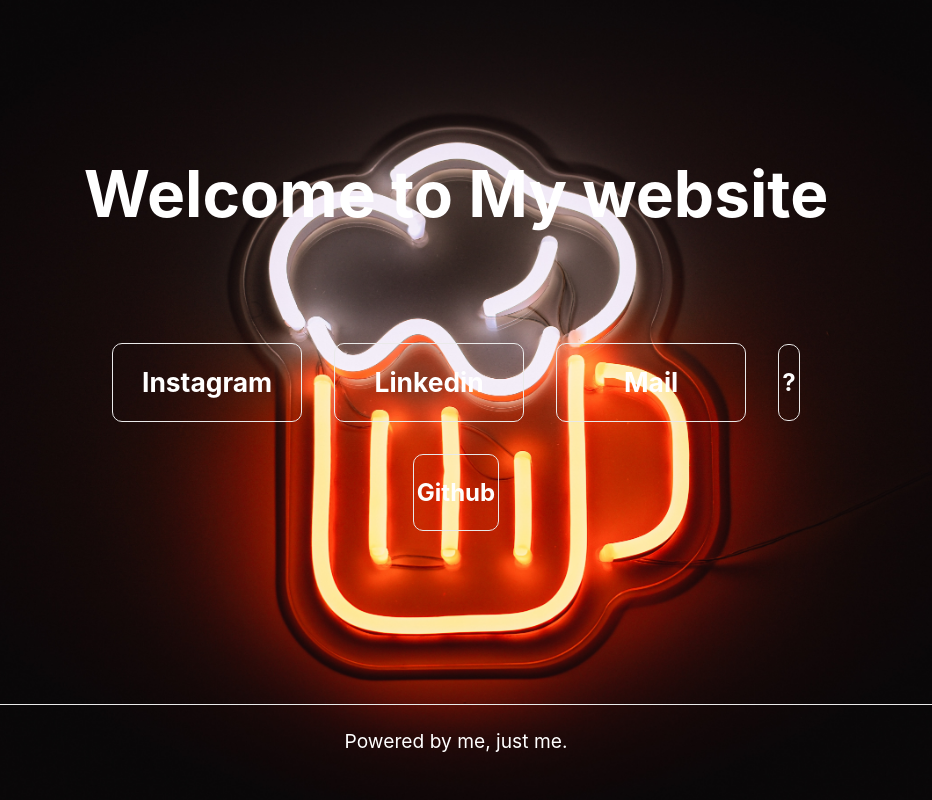
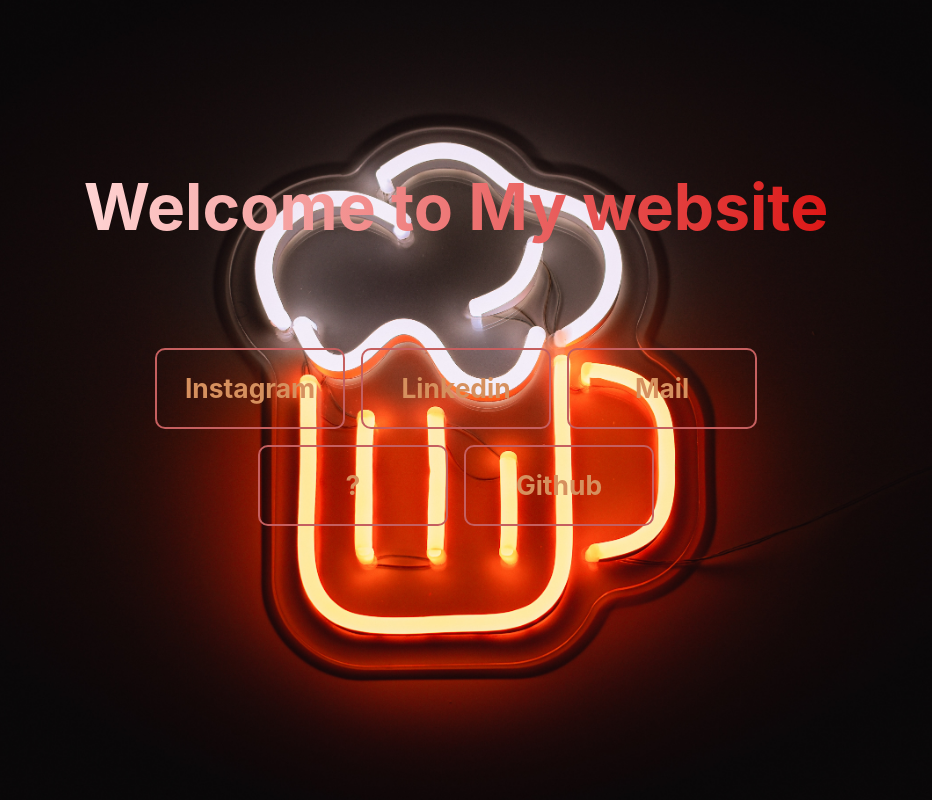
Before and after one commit to vikramsingh117/Intro, a Next.js app: page / in a window 1280 px wide. Shown: the whole page, without its empty margins (184-1116 px from the left). Built offline with nearby package versions, Linux system fonts and the light colour scheme.

Commit message:
final final

```diff
--- a/pages/index.js
+++ b/pages/index.js
@@ -6,10 +6,18 @@ import Link from "next/link";
 export default function Home() {
   return (
     <>
-    <div style={{  backgroundImage: `url("111.jpg")`,height: '100vh',
-          backgroundRepeat: 'no-repeat',
-          backgroundSize: 'cover'}
-}>
+      <div
+        style={{
+          backgroundImage: `url("111.jpg")`,
+          backgroundRepeat: "no-repeat",
+          backgroundSize: "cover",
+          backgroundAttachment: 'scroll',
+          backgroundPosition: "center",
+          // height: 'auto',
+          minHeight: '100vh',
+
+        }}
+      >
         <div className={styles.container}>
           <Head>
             <title>Hello</title>
@@ -40,20 +48,20 @@ export default function Home() {
                 <h2>Mail</h2>
               </a>
 
-          <a href="http://matias.ma/nsfw/" className={styles.card2}>
+              <a href="http://matias.ma/nsfw/" className={styles.card}>
                 <h2>?</h2>
               </a>
 
-          <a href="https://github.com/vikramsingh117" className={styles.card2}>
+              <a
+                href="https://github.com/vikramsingh117"
+                className={styles.card}
+              >
                 <h2>Github</h2>
               </a>
             </div>
           </main>
         </div>
-
-      <footer className={styles.footer}>Powered by me, just me.</footer>
       </div>
     </>
-
-  )
+  );
 }
--- a/styles/Home.module.css
+++ b/styles/Home.module.css
@@ -1,6 +1,5 @@
 .container {
-  padding: 0 2rem;
-
+  padding: 0 1rem;
 }
 
 .main {
@@ -11,9 +10,7 @@
   flex-direction: column;
   justify-content: center;
   align-items: center;
-    animation: fadein 4s;
-    backgroundImage: `url("https://upload.wikimedia.org/wikipedia/commons/e/e0/Grass_at_a_lawn_with_morning_dew_02.jpg")`;
-
+  animation: fadein 4s;
 }
 
 .footer {
@@ -25,25 +22,24 @@
   align-items: center;
 }
 
-.footer  {
+.footer {
   display: flex;
   justify-content: center;
   align-items: center;
   font-size: 1.2rem;
   flex-grow: 1;
   transition: font-size 0.5s, color 0.5s;
-
 }
 
-.footer:hover{
+.footer:hover {
   color: #a020f0;
   font-size: 1.6rem;
-  cursor:context-menu;
+  cursor: context-menu;
 
   transition: all 0.5s;
 }
 
-.title  {
+.title {
   text-decoration: none;
 }
 
@@ -53,30 +49,39 @@
 }
 
 .title {
+
+
   margin: 0;
   line-height: 1.15;
   font-size: 4rem;
-  padding-left:6px;
-  padding-right:6px;
-  cursor:context-menu;
+  padding-left: 6px;
+  padding-right: 6px;
+  cursor: context-menu;
   transition: font-size 1s, color 1s;
 
 
+  background: linear-gradient(to right, rgb(255 214 213), rgb(220 22 21));
+  /* -webkit-background-clip: text; */
+  background-clip: text;
+  -webkit-text-fill-color: transparent;
+  /* text-fill-color: transparent; */
+
 }
+
+
+
+
 
 .title,
 .description {
   text-align: center;
-
 }
 
-.title:hover{
-
-  color: #FFA500;
+.title:hover {
+  color: #ffa500;
   font-size: 4.11rem;
   transition: all 0.5s;
 }
-
 
 .description {
   margin: 3rem 0;
@@ -101,18 +106,17 @@
   max-width: 800px;
 }
 
-
 .card h2 {
   margin: 0 0 0 0;
 }
 
 .card {
-  margin: 1rem;
+  margin: 0.5rem;
   padding: 1.4rem;
   text-align: center;
-  color: inherit;
+  color: rgb(214 144 94);
   text-decoration: none;
-  border: 1px solid #eaeaea;
+  border: 2px solid #c55f5f;
   border-radius: 10px;
   width: 190px;
   font-size: 1.1rem;
@@ -129,32 +133,23 @@
   border: 1px solid #eaeaea;
   border-radius: 10px;
   transition: color 0.15s ease, border-color 0.15s ease;
-  max-width: 300px;
-
-  animation: fadeInAnimation ease 6s;
-  animation-iteration-count: 1;
-  animation-fill-mode: forwards;
-
-
+  width: 190px;
 }
-
 
 @keyframes fadeInAnimation {
   0% {
-      opacity: 0;
+    opacity: 0;
   }
   100% {
-      opacity: 1;
+    opacity: 1;
   }
 }
-
-
 
 .card:hover,
 .card:focus,
 .navbar ul li a:hover,
 .card:active {
-  color: #FFA500;
+  color: #ffa500;
   border-color: #a020f0;
   border: 5px solid #a020f0;
   border-radius: 3rem;
@@ -168,7 +163,7 @@
 .card2:focus,
 .card2:active {
   color: #a020f0;
-  border: 5px solid #FFA500;
+  border: 5px solid #ffa500;
   border-radius: 3rem;
   font-size: 1.3rem;
   transition: color 0.5s ease, border 0.5s ease, border-radius 0.5s,
@@ -235,3 +230,10 @@
   color: black;
   display: block;
 }
+
+.bgimg {
+  height: "100%";
+  backgroundrepeat: "no-repeat";
+  backgroundsize: "cover";
+  backgroundattachment: "fixed";
+}
--- a/styles/globals.css
+++ b/styles/globals.css
@@ -5,14 +5,10 @@ body {
   font-family: -apple-system, BlinkMacSystemFont, Segoe UI, Roboto, Oxygen,
     Ubuntu, Cantarell, Fira Sans, Droid Sans, Helvetica Neue, sans-serif;
 
-
-    animation: fadeInAnimation ease 2s;
+  animation: fadeInAnimation ease 4s;
   animation-iteration-count: 1;
   animation-fill-mode: forwards;
-
-
 }
-
 
 @keyframes fadeInAnimation {
   0% {
@@ -22,14 +18,10 @@ body {
     opacity: 1;
   }
 
-
-animation: fadeInAnimation ease 3s;
+  animation: fadeInAnimation ease 6s;
   animation-iteration-count: 1;
   animation-fill-mode: forwards;
-
-
 }
-
 
 @keyframes fadeInAnimation {
   0% {
@@ -40,7 +32,6 @@ animation: fadeInAnimation ease 3s;
   }
 }
 
-
 a {
   color: inherit;
   text-decoration: none;
@@ -49,28 +40,11 @@ a {
 * {
   box-sizing: border-box;
 }
-
-
+/*
 html {
   color-scheme: dark !important;
-}
-
-
-
-
-
-
-
-
-
-
-
-
-
-
-
-
-
+} */
+/*
 ::-webkit-scrollbar {
   background-color: #202324;
   color: #aba499;
@@ -105,4 +79,4 @@ html {
 ::selection {
   background-color: #004daa !important;
   color: #e8e6e3 !important;
-}
+} */
```
Lines whose indentation alone changed are shown as unchanged.
